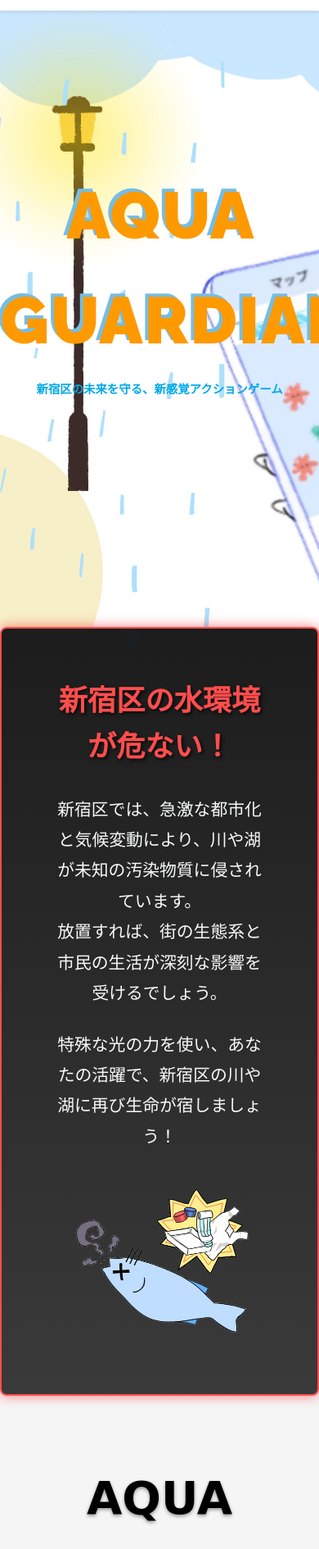
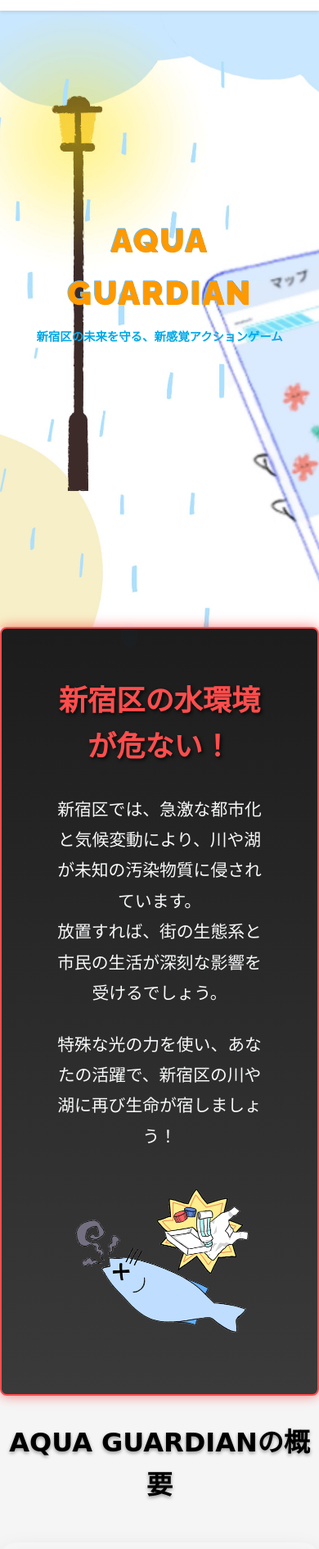
Before and after one commit to GP41revolution/revo, a website: page public/index.html in a window 390 px wide. Shown: the part 79-1969 px from the top of the page at 82% size. Drawn offline with nearby package versions, Linux system fonts and the light colour scheme; some packages are replaced by stand-ins of ours; a web font is replaced by a local one.

Commit message:
QRコードのリンク先を修正

```diff
--- a/public/css/area.css
+++ b/public/css/area.css
@@ -54,7 +54,7 @@
     margin: 0 auto;
 }
 
-.stage-title h2::before,
+/* .stage-title h2::before,
 .stage-title h2::after {
     content: '★';
     position: absolute;
@@ -63,7 +63,7 @@
     font-size: 2rem;
     color: var(--primary-color);
     animation: bounce 1.5s infinite alternate;
-}
+} */
 
 .stage-title h2::before {
     left: -3.5rem;
--- a/public/css/story.css
+++ b/public/css/story.css
@@ -55,7 +55,7 @@
     height: auto;
 }
 
-.shake {
+.fisshake {
     animation: shake 0.5s ease-in-out infinite;
 }
 
@@ -333,7 +333,43 @@
 
 
 
+/* レスポンシブ対応 */
+@media (max-width: 1024px) {
+    .story-title h2 {
+        font-size: 3rem;
+        /* タブレット向けにフォントサイズを少し小さくする */
+    }
 
+    .story-title {
+        margin-top: 4rem;
+        /* 上部の余白を調整 */
+        margin-bottom: 3rem;
+    }
+}
+
+@media (max-width: 768px) {
+    .story-title h2 {
+        font-size: 2.5rem;
+        /* スマホ向けにフォントサイズをさらに小さくする */
+    }
+
+    .story-title {
+        margin-top: 3rem;
+        margin-bottom: 2rem;
+    }
+}
+
+@media (max-width: 480px) {
+    .story-title h2 {
+        font-size: 2rem;
+        /* 小さいスマホ向け */
+    }
+
+    .story-title {
+        margin-top: 2rem;
+        margin-bottom: 1.5rem;
+    }
+}
 
 
 
--- a/public/css/style.css
+++ b/public/css/style.css
@@ -235,6 +235,7 @@
     gap: 60px;
     align-items: center;
     position: relative;
+    margin-bottom: 200px;
 }
 
 .gameplay-text {
@@ -982,13 +983,42 @@
 
 .hero h1 {
     font-size: 5rem;
-    /* background: linear-gradient(120deg, #383737, #000000); */
-    background-color: #fff;
     /* 淡い青から濃い青 */
+    background: linear-gradient(120deg, #8abaff, #0056b3);
     -webkit-background-clip: text;
     -webkit-text-fill-color: transparent;
-    text-shadow: 2px 2px 0px #f90, -2px -2px 0px
+    text-shadow: 2px 2px 0px #f90, -2px -2px 0px;
+    background-color: #fff;
 }
+
+/* レスポンシブ対応 */
+@media (max-width: 1024px) {
+    .hero h1 {
+        font-size: 4rem;
+        /* タブレット向けにフォントサイズを縮小 */
+        text-shadow: 1.5px 1.5px 0px #f90, -1.5px -1.5px 0px;
+        /* 影を調整 */
+    }
+}
+
+@media (max-width: 768px) {
+    .hero h1 {
+        font-size: 3rem;
+        /* スマホ向けにさらにフォントサイズを縮小 */
+        text-shadow: 1px 1px 0px #f90, -1px -1px 0px;
+        /* 影を小さくして見やすく */
+    }
+}
+
+@media (max-width: 480px) {
+    .hero h1 {
+        font-size: 2.5rem;
+        /* 小さいスマホ用 */
+        text-shadow: 0.5px 0.5px 0px #f90, -0.5px -0.5px 0px;
+        /* より小さい影 */
+    }
+}
+
 
 
 /* ナビゲーション */
--- a/public/css/top.css
+++ b/public/css/top.css
@@ -73,6 +73,7 @@
     padding: 0.5rem 1rem;
     border-radius: 20px;
     transition: all 0.3s ease;
+    font-size: 1.3rem;
 }
 
 .nav-link:hover {
--- a/public/index.html
+++ b/public/index.html
@@ -145,7 +145,7 @@
           </div>
         </div>
 
-        <div class="story-section2">
+        <div class="story-section2" >
           <h2 class="nintendo-title2">未来への想像</h2>
           <div class="story-image2"></div>
           <div class="story-text">
@@ -187,7 +187,7 @@
         <img src="./img/sinjuku.jpg" alt="新宿駅周辺エリア" class="stage-image">
         <div class="stage-content">
           <h3>新宿駅周辺エリア</h3>
-          <p class="stage-description">都会の喧騒の中で繰り広げられる、新たな浄水の戦い。高度な技術が試される中級者向けステージ。</p>
+          <p class="stage-description">東京の中心的なターミナルエリアであり、国内外から多くの人々が訪れる場所</p>
           <div class="stage-info">
             <div class="difficulty">
               難易度: <span class="difficulty-stars">★★★</span>
@@ -200,7 +200,7 @@
         <img src="./img/takada.jpg" alt="高田馬場エリア" class="stage-image">
         <div class="stage-content">
           <h3>高田馬場エリア</h3>
-          <p class="stage-description">学生の街で発生した環境問題。若者たちと協力して解決を目指そう！</p>
+          <p class="stage-description">早稲田大学をはじめ、複数の学校が集まるエリア</p>
           <div class="stage-info">
             <div class="difficulty">
               難易度: <span class="difficulty-stars">★★★</span>
@@ -213,7 +213,7 @@
         <img src="./img/yotu.jpg" alt="四谷エリア" class="stage-image">
         <div class="stage-content">
           <h3>四谷エリア</h3>
-          <p class="stage-description">歴史ある街並みを舞台に、基本的なスキルを学ぼう。初心者向け入門ステージ。</p>
+          <p class="stage-description">江戸時代からの歴史と現代の利便性が共存する落ち着いた街</p>
           <div class="stage-info">
             <div class="difficulty">
               難易度: <span class="difficulty-stars">★★</span>
@@ -226,7 +226,7 @@
         <img src="./img/kagu.jpg" alt="神楽坂エリア" class="stage-image">
         <div class="stage-content">
           <h3>神楽坂エリア</h3>
-          <p class="stage-description">神楽坂の伝統的な街並みを守るため、水質改善を目指した挑戦が待っている！</p>
+          <p class="stage-description">歴史的な風情とおしゃれな現代の文化が融合した魅力的な街</p>
           <div class="stage-info">
             <div class="difficulty">
               難易度: <span class="difficulty-stars">★</span>
@@ -239,7 +239,7 @@
         <img src="./img/otiai.jpg" alt="落合エリア" class="stage-image">
         <div class="stage-content">
           <h3>落合エリア</h3>
-          <p class="stage-description">落合の静かな住宅街で、自然環境を回復するミッションを遂行しよう！</p>
+          <p class="stage-description">住宅街としての落ち着きと豊かな自然が共存するエリア</p>
           <div class="stage-info">
             <div class="difficulty">
               難易度: <span class="difficulty-stars">★</span>
@@ -342,7 +342,7 @@
         </ul>
       </div>
       <div class="image-container" data-aos="fade-left">
-        <a href="https://your-app-link.com" target="_blank">
+        <a href="https://ih14a-gp41.web.app" target="_blank">
           <img src="./img/qr2.png" alt="QRコード" class="gameplay-image" />
         </a>
       </div>
```
